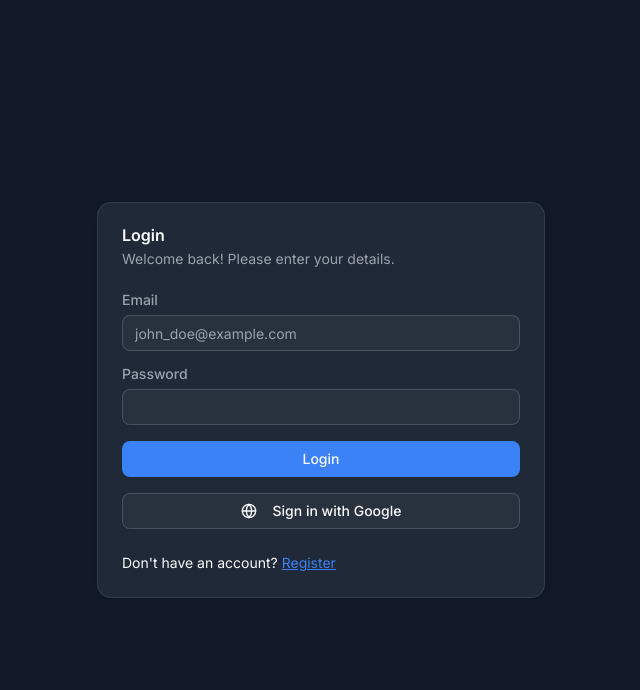
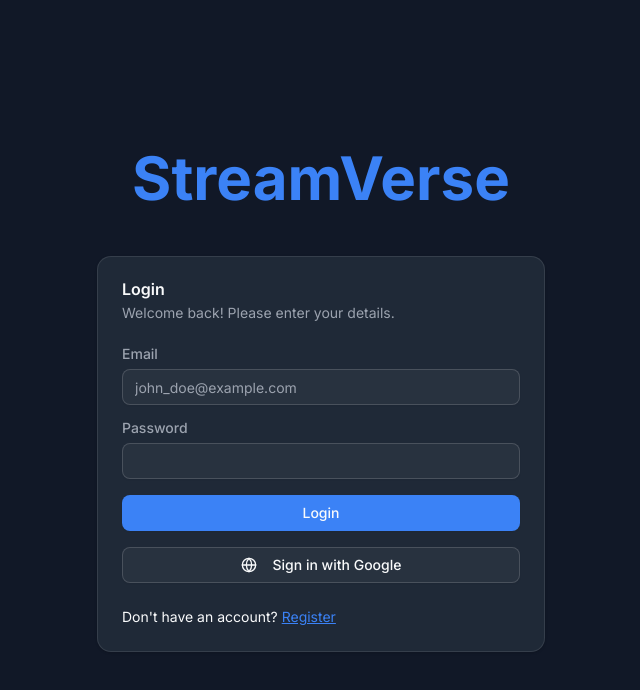
Before and after one commit to reporush/StreamVerse, a Next.js app in the folder Client/streamverse-app/: page /auth/login in a window 1280 px wide. Shown: the top 690 px of the page, without its empty margins (319-959 px from the left). Built offline with nearby package versions, Linux system fonts and the light colour scheme.

Commit message:
feat: add title on login and register page

```diff
--- a/Client/streamverse-app/src/components/auth/AuthCard.tsx
+++ b/Client/streamverse-app/src/components/auth/AuthCard.tsx
@@ -26,7 +26,10 @@ export function AuthCard({
   footerLinkText,
 }: AuthCardProps) {
   return (
-    <div className="flex h-screen items-center justify-center bg-background">
+    <div className="flex h-screen flex-col items-center justify-center bg-background">
+      <Link href="/" className="mb-12 text-6xl font-bold text-primary">
+        StreamVerse
+      </Link>
       <Card className="w-full max-w-md">
         <CardHeader>
           <CardTitle>{title}</CardTitle>
```
